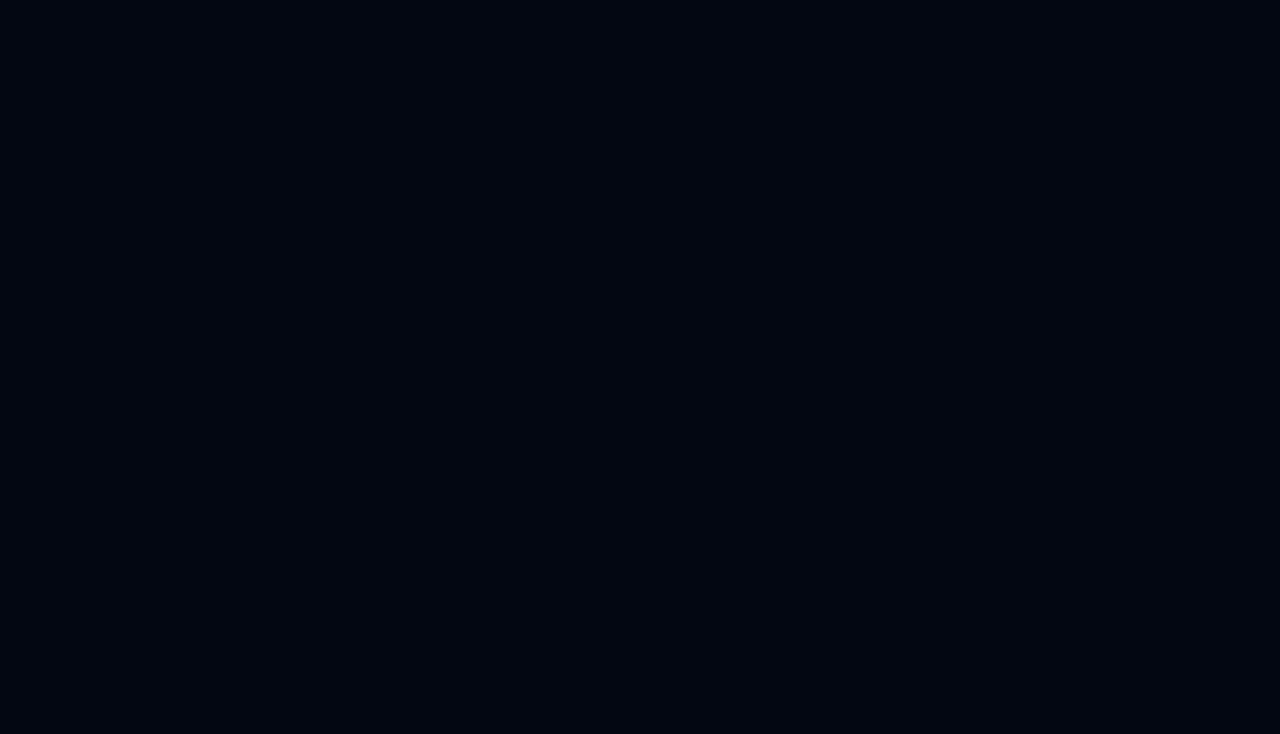
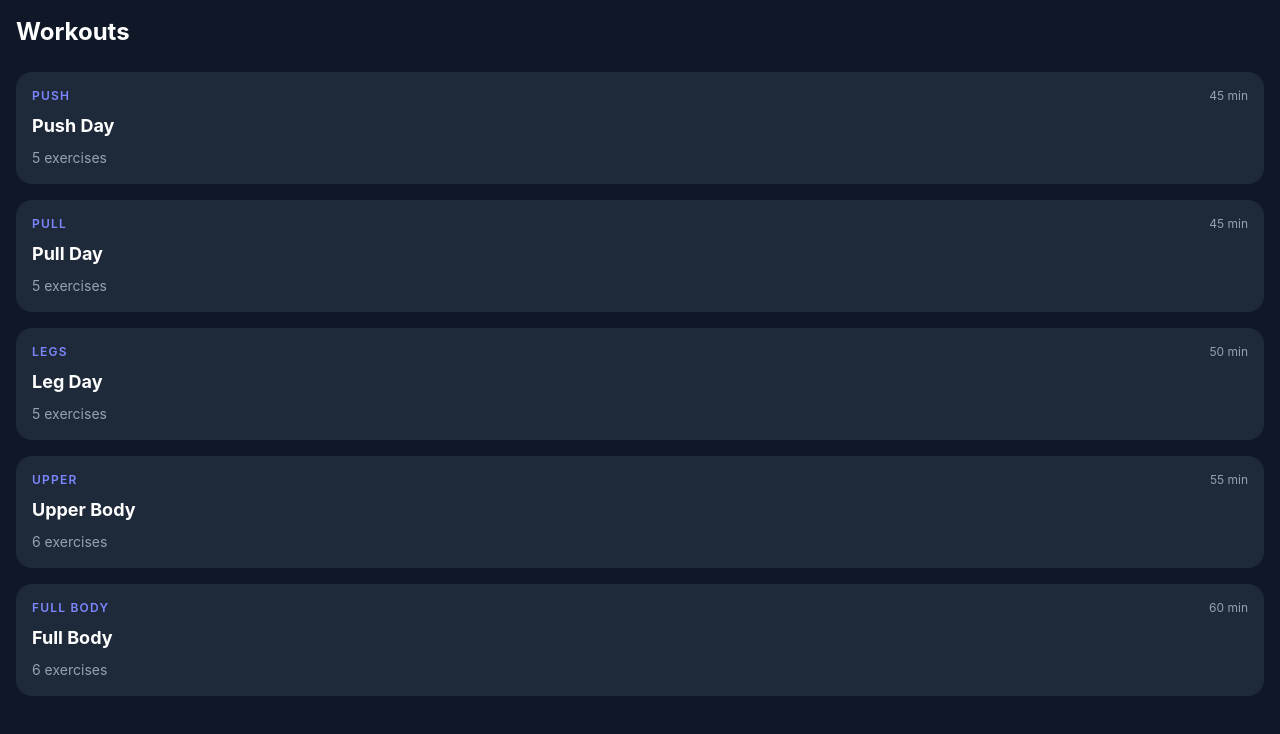
Before and after one commit to stanleywesson/trainer, a Vue app in the folder trainer-frontend/: page / in a window 1280 px wide. Before the commit this address had no page. Shown: the top 734 px of the page. Built offline with nearby package versions, Linux system fonts and the light colour scheme.

Commit message:
Create the homeview

```diff
--- /dev/null
+++ b/trainer-frontend/src/components/WorkoutCard.vue
@@ -0,0 +1,25 @@
+<script setup lang="ts">
+defineProps<{
+  workout: {
+    id: string
+    name: string
+    category: string
+    estimatedMinutes: number
+    exercises: unknown[]
+  }
+}>()
+</script>
+
+<template>
+  <div class="bg-gray-800 rounded-2xl p-4 flex flex-col gap-2 active:scale-95 transition-transform cursor-pointer"
+    @click="$router.push(`/workout/${workout.id}`)">
+    <div class="flex items-center justify-between">
+      <span class="text-xs font-semibold uppercase tracking-widest text-indigo-400">
+        {{ workout.category.replace('_', ' ') }}
+      </span>
+      <span class="text-xs text-gray-400">{{ workout.estimatedMinutes }} min</span>
+    </div>
+    <h2 class="text-lg font-bold text-white">{{ workout.name }}</h2>
+    <p class="text-sm text-gray-400">{{ workout.exercises.length }} exercises</p>
+  </div>
+</template>
--- a/trainer-frontend/src/router/index.ts
+++ b/trainer-frontend/src/router/index.ts
@@ -1,8 +1,18 @@
 import { createRouter, createWebHistory } from 'vue-router'
+import HomeView from '@/views/HomeView.vue'
 
 const router = createRouter({
   history: createWebHistory(import.meta.env.BASE_URL),
-  routes: [],
+  routes: [{
+    path: '/',
+    name: 'home',
+    component: HomeView,
+  },
+  {
+    path: '/workout/:id',
+    name: 'workout',
+    component: () => import('@/views/WorkoutView.vue'),
+  },],
 })
 
 export default router
--- /dev/null
+++ b/trainer-frontend/src/views/HomeView.vue
@@ -0,0 +1,15 @@
+<script setup lang="ts">
+import WorkoutCard from '@/components/WorkoutCard.vue'
+import workoutsData from '@/data/workouts.json'
+
+const workouts = workoutsData
+</script>
+
+<template>
+    <div class="min-h-screen bg-gray-900 p-4">
+        <h1 class="text-2xl font-bold text-white mb-6">Workouts</h1>
+        <div class="flex flex-col gap-4">
+            <WorkoutCard v-for="workout in workouts" :key="workout.id" :workout="workout" />
+        </div>
+    </div>
+</template>
--- /dev/null
+++ b/trainer-frontend/src/views/WorkoutView.vue
@@ -0,0 +1,5 @@
+<template>
+    <div class="min-h-screen bg-gray-900 p-4">
+      <h1 class="text-2xl font-bold text-white">Workout View — coming soon</h1>
+    </div>
+  </template>
```
